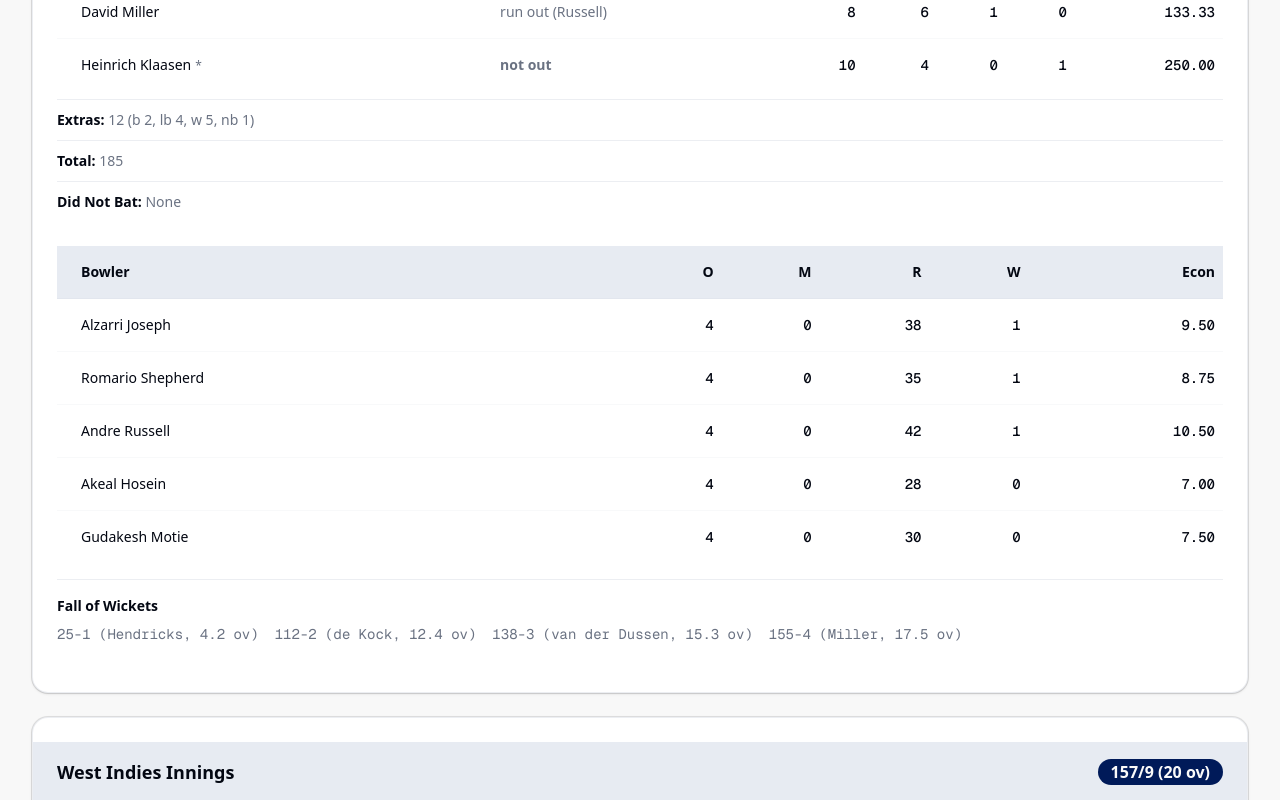
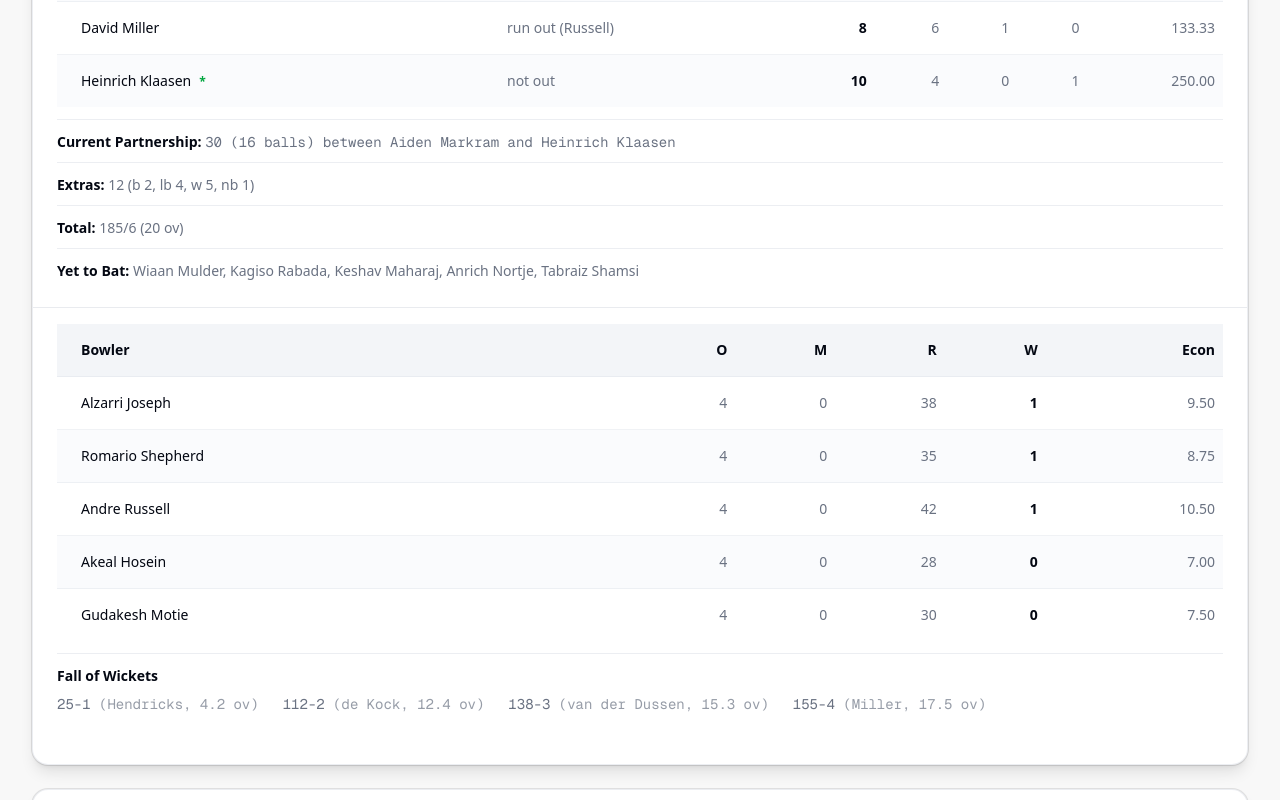
Before and after one commit to Lucifer-00007/cricket_panel_frontend, a Next.js app: page /scoreboard in a window 1280 px wide. Shown: the part 740-1540 px from the top of the page. Built offline with nearby package versions, Linux system fonts and the light colour scheme.

Commit message:
feat: Add current partnership and yet-to-bat sections to the cricket scoreboard, including a new `PartnershipInfo` component and updated data types.

```diff
--- a/app/components/scoreboard/batting-table.tsx
+++ b/app/components/scoreboard/batting-table.tsx
@@ -17,47 +17,50 @@ export function BattingTable({ batsmen }: BattingTableProps) {
     return (
         <div className="overflow-x-auto">
             <Table>
-                <TableHeader className="bg-muted dark:bg-white/5">
-                    <TableRow className="hover:bg-transparent border-border/40 dark:border-white/[0.05]">
-                        <TableHead className="px-6 py-4 font-bold text-sm text-foreground">Batsman</TableHead>
-                        <TableHead className="font-bold text-sm text-foreground">Status</TableHead>
-                        <TableHead className="font-bold text-sm text-foreground text-right">R</TableHead>
-                        <TableHead className="font-bold text-sm text-foreground text-right">B</TableHead>
-                        <TableHead className="font-bold text-sm text-foreground text-right">4s</TableHead>
-                        <TableHead className="font-bold text-sm text-foreground text-right">6s</TableHead>
-                        <TableHead className="font-bold text-sm text-foreground text-right">SR</TableHead>
+                <TableHeader className="bg-muted/50 dark:bg-white/[0.05]">
+                    <TableRow className="hover:bg-transparent border-border/40 dark:border-white/[0.08]">
+                        <TableHead className="px-6 py-4 font-bold text-sm text-foreground dark:text-white/90">Batsman</TableHead>
+                        <TableHead className="font-bold text-sm text-foreground dark:text-white/90">Status</TableHead>
+                        <TableHead className="font-bold text-sm text-foreground dark:text-white/90 text-right">R</TableHead>
+                        <TableHead className="font-bold text-sm text-foreground dark:text-white/90 text-right">B</TableHead>
+                        <TableHead className="font-bold text-sm text-foreground dark:text-white/90 text-right">4s</TableHead>
+                        <TableHead className="font-bold text-sm text-foreground dark:text-white/90 text-right">6s</TableHead>
+                        <TableHead className="font-bold text-sm text-foreground dark:text-white/90 text-right">SR</TableHead>
                     </TableRow>
                 </TableHeader>
                 <TableBody>
                     {batsmen.map((batsman, index) => (
                         <TableRow
                             key={index}
-                            className={cn(
-                                'transition-all duration-300 border-border/20 dark:border-white/[0.03]',
-                                batsman.isNotOut && 'font-semibold text-foreground',
-                                'hover:bg-muted/30 dark:hover:bg-white/[0.02]'
-                            )}
+                            className={`
+                                border-border/40 dark:border-white/[0.08]
+                                hover:bg-muted/30 dark:hover:bg-white/[0.05]
+                                transition-colors
+                                ${index % 2 === 0 ? 'bg-transparent' : 'bg-muted/20 dark:bg-white/[0.02]'}
+                            `}
                         >
-                            <TableCell className="px-6 py-4 font-medium">
+                            <TableCell className="px-6 py-4 font-medium text-foreground dark:text-white/90">
                                 {batsman.name}
-                                {batsman.isNotOut && <span className="text-xs ml-1 text-muted-foreground">*</span>}
+                                {batsman.isNotOut && (
+                                    <span className="ml-2 text-xs font-bold text-green-600 dark:text-green-400">*</span>
+                                )}
                             </TableCell>
-                            <TableCell className="text-sm text-muted-foreground max-w-[200px] truncate">
+                            <TableCell className="text-sm text-muted-foreground dark:text-white/60">
                                 {batsman.dismissal}
                             </TableCell>
-                            <TableCell className="font-mono text-sm font-medium text-right tabular-nums">
+                            <TableCell className="text-right font-semibold tabular-nums text-foreground dark:text-white/90">
                                 {batsman.runs}
                             </TableCell>
-                            <TableCell className="font-mono text-sm font-medium text-right tabular-nums">
+                            <TableCell className="text-right tabular-nums text-muted-foreground dark:text-white/70">
                                 {batsman.balls}
                             </TableCell>
-                            <TableCell className="font-mono text-sm font-medium text-right tabular-nums">
+                            <TableCell className="text-right tabular-nums text-muted-foreground dark:text-white/70">
                                 {batsman.fours}
                             </TableCell>
-                            <TableCell className="font-mono text-sm font-medium text-right tabular-nums">
+                            <TableCell className="text-right tabular-nums text-muted-foreground dark:text-white/70">
                                 {batsman.sixes}
                             </TableCell>
-                            <TableCell className="font-mono text-sm font-medium text-right tabular-nums">
+                            <TableCell className="text-right tabular-nums text-muted-foreground dark:text-white/70">
                                 {batsman.strikeRate.toFixed(2)}
                             </TableCell>
                         </TableRow>
--- a/app/components/scoreboard/bowling-table.tsx
+++ b/app/components/scoreboard/bowling-table.tsx
@@ -16,38 +16,43 @@ export function BowlingTable({ bowlers }: BowlingTableProps) {
     return (
         <div className="overflow-x-auto">
             <Table>
-                <TableHeader className="bg-muted dark:bg-white/5">
-                    <TableRow className="hover:bg-transparent border-border/40 dark:border-white/[0.05]">
-                        <TableHead className="px-6 py-4 font-bold text-sm text-foreground">Bowler</TableHead>
-                        <TableHead className="font-bold text-sm text-foreground text-right">O</TableHead>
-                        <TableHead className="font-bold text-sm text-foreground text-right">M</TableHead>
-                        <TableHead className="font-bold text-sm text-foreground text-right">R</TableHead>
-                        <TableHead className="font-bold text-sm text-foreground text-right">W</TableHead>
-                        <TableHead className="font-bold text-sm text-foreground text-right">Econ</TableHead>
+                <TableHeader className="bg-muted/50 dark:bg-white/[0.05]">
+                    <TableRow className="hover:bg-transparent border-border/40 dark:border-white/[0.08]">
+                        <TableHead className="px-6 py-4 font-bold text-sm text-foreground dark:text-white/90">Bowler</TableHead>
+                        <TableHead className="font-bold text-sm text-foreground dark:text-white/90 text-right">O</TableHead>
+                        <TableHead className="font-bold text-sm text-foreground dark:text-white/90 text-right">M</TableHead>
+                        <TableHead className="font-bold text-sm text-foreground dark:text-white/90 text-right">R</TableHead>
+                        <TableHead className="font-bold text-sm text-foreground dark:text-white/90 text-right">W</TableHead>
+                        <TableHead className="font-bold text-sm text-foreground dark:text-white/90 text-right">Econ</TableHead>
                     </TableRow>
                 </TableHeader>
                 <TableBody>
                     {bowlers.map((bowler, index) => (
                         <TableRow
                             key={index}
-                            className="transition-all duration-300 border-border/20 dark:border-white/[0.03] hover:bg-muted/30 dark:hover:bg-white/[0.02]"
+                            className={`
+                                border-border/40 dark:border-white/[0.08]
+                                hover:bg-muted/30 dark:hover:bg-white/[0.05]
+                                transition-colors
+                                ${index % 2 === 0 ? 'bg-transparent' : 'bg-muted/20 dark:bg-white/[0.02]'}
+                            `}
                         >
-                            <TableCell className="px-6 py-4 font-medium">
+                            <TableCell className="px-6 py-4 font-medium text-foreground dark:text-white/90">
                                 {bowler.name}
                             </TableCell>
-                            <TableCell className="font-mono text-sm font-medium text-right tabular-nums">
+                            <TableCell className="text-right tabular-nums text-muted-foreground dark:text-white/70">
                                 {bowler.overs}
                             </TableCell>
-                            <TableCell className="font-mono text-sm font-medium text-right tabular-nums">
+                            <TableCell className="text-right tabular-nums text-muted-foreground dark:text-white/70">
                                 {bowler.maidens}
                             </TableCell>
-                            <TableCell className="font-mono text-sm font-medium text-right tabular-nums">
+                            <TableCell className="text-right tabular-nums text-muted-foreground dark:text-white/70">
                                 {bowler.runs}
                             </TableCell>
-                            <TableCell className="font-mono text-sm font-medium text-right tabular-nums">
+                            <TableCell className="text-right font-semibold tabular-nums text-foreground dark:text-white/90">
                                 {bowler.wickets}
                             </TableCell>
-                            <TableCell className="font-mono text-sm font-medium text-right tabular-nums">
+                            <TableCell className="text-right tabular-nums text-muted-foreground dark:text-white/70">
                                 {bowler.economy.toFixed(2)}
                             </TableCell>
                         </TableRow>
--- a/app/components/scoreboard/fall-of-wickets.tsx
+++ b/app/components/scoreboard/fall-of-wickets.tsx
@@ -10,12 +10,12 @@ export function FallOfWickets({ wickets }: FallOfWicketsProps) {
     }
 
     return (
-        <div className="space-y-2">
-            <h3 className="text-sm font-bold text-foreground">Fall of Wickets</h3>
-            <div className="flex flex-wrap gap-x-4 gap-y-1 text-sm text-muted-foreground">
+        <div className="space-y-2 my-2.5">
+            <h3 className="text-sm font-bold text-foreground dark:text-white/90">Fall of Wickets</h3>
+            <div className="flex flex-wrap gap-x-6 gap-y-2 text-sm">
                 {wickets.map((wicket, index) => (
-                    <span key={index} className="font-mono tabular-nums">
-                        {wicket.score}-{wicket.wickets} ({wicket.batsman}, {wicket.overs} ov)
+                    <span key={index} className="font-mono tabular-nums text-muted-foreground dark:text-white/70">
+                        {wicket.score}-{wicket.wickets} <span className="text-muted-foreground/70 dark:text-white/50">({wicket.batsman}, {wicket.overs} ov)</span>
                     </span>
                 ))}
             </div>
--- /dev/null
+++ b/app/components/scoreboard/partnership-info.tsx
@@ -0,0 +1,16 @@
+import { type Partnership } from '@/lib/scoreboard-types'
+
+interface PartnershipInfoProps {
+    partnership: Partnership
+}
+
+export function PartnershipInfo({ partnership }: PartnershipInfoProps) {
+    return (
+        <div className="text-sm text-muted-foreground my-2.5">
+            <span className="font-semibold text-foreground">Current Partnership:</span>{' '}
+            <span className="font-mono tabular-nums">
+                {partnership.runs} ({partnership.balls} balls) between {partnership.batsman1} and {partnership.batsman2}
+            </span>
+        </div>
+    )
+}
--- a/app/scoreboard/page.tsx
+++ b/app/scoreboard/page.tsx
@@ -6,6 +6,7 @@ import { MatchHeader } from '@/components/scoreboard/match-header'
 import { BattingTable } from '@/components/scoreboard/batting-table'
 import { BowlingTable } from '@/components/scoreboard/bowling-table'
 import { FallOfWickets } from '@/components/scoreboard/fall-of-wickets'
+import { PartnershipInfo } from '@/components/scoreboard/partnership-info'
 import { type ScoreboardData } from '@/lib/scoreboard-types'
 
 // Dummy data matching the reference image style
@@ -136,6 +137,13 @@ const dummyScoreboardData: ScoreboardData = {
                 { score: 138, wickets: 3, batsman: 'van der Dussen', overs: 15.3 },
                 { score: 155, wickets: 4, batsman: 'Miller', overs: 17.5 },
             ],
+            yetToBat: ['Wiaan Mulder', 'Kagiso Rabada', 'Keshav Maharaj', 'Anrich Nortje', 'Tabraiz Shamsi'],
+            currentPartnership: {
+                batsman1: 'Aiden Markram',
+                batsman2: 'Heinrich Klaasen',
+                runs: 30,
+                balls: 16
+            }
         },
         {
             teamName: 'West Indies',
@@ -285,6 +293,13 @@ const dummyScoreboardData: ScoreboardData = {
                 { score: 155, wickets: 6, batsman: 'Holder', overs: 19.1 },
                 { score: 157, wickets: 7, batsman: 'Hosein', overs: 19.5 },
             ],
+            yetToBat: ['Gudakesh Motie'],
+            currentPartnership: {
+                batsman1: 'Romario Shepherd',
+                batsman2: 'Alzarri Joseph',
+                runs: 2,
+                balls: 4
+            }
         },
     ],
 }
@@ -294,8 +309,8 @@ export default function ScoreboardPage() {
         <div className="min-h-screen bg-background">
             <div className="max-w-7xl mx-auto p-6 md:p-8 space-y-6 pb-20">
                 {/* Header */}
-                <header className="flex items-center gap-4 pb-4 border-b border-border/40">
-                    <h1 className="text-2xl font-semibold text-foreground/90">Match Scoreboard</h1>
+                <header className="flex items-center gap-4 pb-4 border-b border-border/40 dark:border-border/30">
+                    <h1 className="text-2xl font-semibold text-foreground dark:text-white/95">Match Scoreboard</h1>
                     <div className="ml-auto flex items-center gap-4">
                         <ModeToggle />
                     </div>
@@ -313,51 +328,79 @@ export default function ScoreboardPage() {
 
                 {/* Innings Cards */}
                 {dummyScoreboardData.innings.map((innings, index) => (
-                    <Card key={index} className="border border-border/50 shadow-sm overflow-hidden bg-card">
-                        <ScoreHeader className="px-6 py-4 bg-muted dark:bg-white/10">
+                    <Card key={index} className="border border-border/50 dark:border-border/30 shadow-lg dark:shadow-2xl overflow-hidden bg-card">
+                        <ScoreHeader className="px-6 py-4 bg-muted/60 dark:bg-white/[0.08]">
                             <div className="flex items-center justify-between">
-                                <CardTitle className="text-lg font-bold">
+                                <CardTitle className="text-lg font-bold text-foreground dark:text-white/95">
                                     {innings.teamName} Innings
                                 </CardTitle>
-                                <Badge variant="default" className="p-3 text-base font-bold">
+                                <Badge variant="default" className="px-4 py-2 text-base font-bold">
                                     {innings.score}/{innings.wickets} ({innings.overs} ov)
                                 </Badge>
                             </div>
                         </ScoreHeader>
-                        <Separator className="h-px bg-border/50" />
+                        <Separator className="h-px bg-border/60 dark:bg-border/40" />
 
                         <CardContent className="p-0">
                             {/* Batting Section */}
-                            <div className="px-6 space-y-2">
+                            <div className="px-6 py-4 space-y-3">
                                 <BattingTable batsmen={innings.batting} />
 
-                                <Separator className="h-px bg-border/50" />
+                                <Separator className="h-px bg-border/50 dark:bg-border/30" />
+
+                                {/* Current Partnership */}
+                                {innings.currentPartnership && (
+                                    <>
+                                        <PartnershipInfo partnership={innings.currentPartnership} />
+                                        <Separator className="h-px bg-border/50 dark:bg-border/30" />
+                                    </>
+                                )}
+
                                 {/* Extras */}
-                                <div className="text-sm text-muted-foreground my-2.5">
-                                    <span className="font-semibold text-foreground">Extras:</span>{' '}
+                                <div className="text-sm text-muted-foreground dark:text-white/70 my-2.5">
+                                    <span className="font-semibold text-foreground dark:text-white/90">Extras:</span>{' '}
                                     {innings.extras.total} (b {innings.extras.byes}, lb {innings.extras.legByes}, w {innings.extras.wides}, nb {innings.extras.noBalls})
                                 </div>
 
-                                <Separator className="h-px bg-border/50" />
+                                <Separator className="h-px bg-border/50 dark:bg-border/30" />
+
                                 {/* Total */}
-                                <div className="text-sm text-muted-foreground my-2.5">
-                                    <span className="font-semibold text-foreground">Total:</span>{' '}
-                                    {innings.score}
+                                <div className="text-sm text-muted-foreground dark:text-white/70 my-2.5">
+                                    <span className="font-semibold text-foreground dark:text-white/90">Total:</span>{' '}
+                                    {innings.score}/{innings.wickets} ({innings.overs} ov)
                                 </div>
 
-                                <Separator className="h-px bg-border/50" />
-                                {/* Did Not Bat */}
-                                <div className="text-sm text-muted-foreground my-2.5">
-                                    <span className="font-semibold text-foreground">Did Not Bat:</span>{' '}
-                                    {innings.didNotBat?.join(', ') ?? 'None'}
-                                </div>
+                                {innings.yetToBat && innings.yetToBat.length > 0 && (
+                                    <>
+                                        <Separator className="h-px bg-border/50 dark:bg-border/30" />
+                                        {/* Yet to Bat */}
+                                        <div className="text-sm text-muted-foreground dark:text-white/70 my-2.5">
+                                            <span className="font-semibold text-foreground dark:text-white/90">Yet to Bat:</span>{' '}
+                                            {innings.yetToBat.join(', ')}
+                                        </div>
+                                    </>
+                                )}
+
+                                {innings.didNotBat && innings.didNotBat.length > 0 && (
+                                    <>
+                                        <Separator className="h-px bg-border/50 dark:bg-border/30" />
+                                        {/* Did Not Bat */}
+                                        <div className="text-sm text-muted-foreground dark:text-white/70 my-2.5">
+                                            <span className="font-semibold text-foreground dark:text-white/90">Did Not Bat:</span>{' '}
+                                            {innings.didNotBat.join(', ')}
+                                        </div>
+                                    </>
+                                )}
                             </div>
 
+                            <Separator className="h-px bg-border/60 dark:bg-border/40" />
+
                             {/* Bowling Section */}
-                            <div className="p-6 space-y-4">
+                            <div className="px-6 py-4 space-y-3">
                                 <BowlingTable bowlers={innings.bowling} />
 
-                                <Separator className="h-px bg-border/50" />
+                                <Separator className="h-px bg-border/50 dark:bg-border/30" />
+
                                 {/* Fall of Wickets */}
                                 <FallOfWickets wickets={innings.fallOfWickets} />
                             </div>
@@ -368,10 +411,10 @@ export default function ScoreboardPage() {
 
                 {/* Player of the Match */}
                 {dummyScoreboardData.playerOfTheMatch && (
-                    <Card className="border border-border/50 shadow-sm bg-card">
+                    <Card className="border border-border/50 dark:border-border/30 shadow-sm bg-card">
                         <CardContent className="p-6">
                             <p className="text-sm">
-                                <span className="font-bold text-foreground">Player of the Match:</span>{' '}
+                                <span className="font-bold text-foreground dark:text-white/90">Player of the Match:</span>{' '}
                                 <span className="text-primary font-semibold">{dummyScoreboardData.playerOfTheMatch}</span>
                             </p>
                         </CardContent>
```
Also changed, not shown: app/lib/scoreboard-types.ts (+9 -0 lines).
